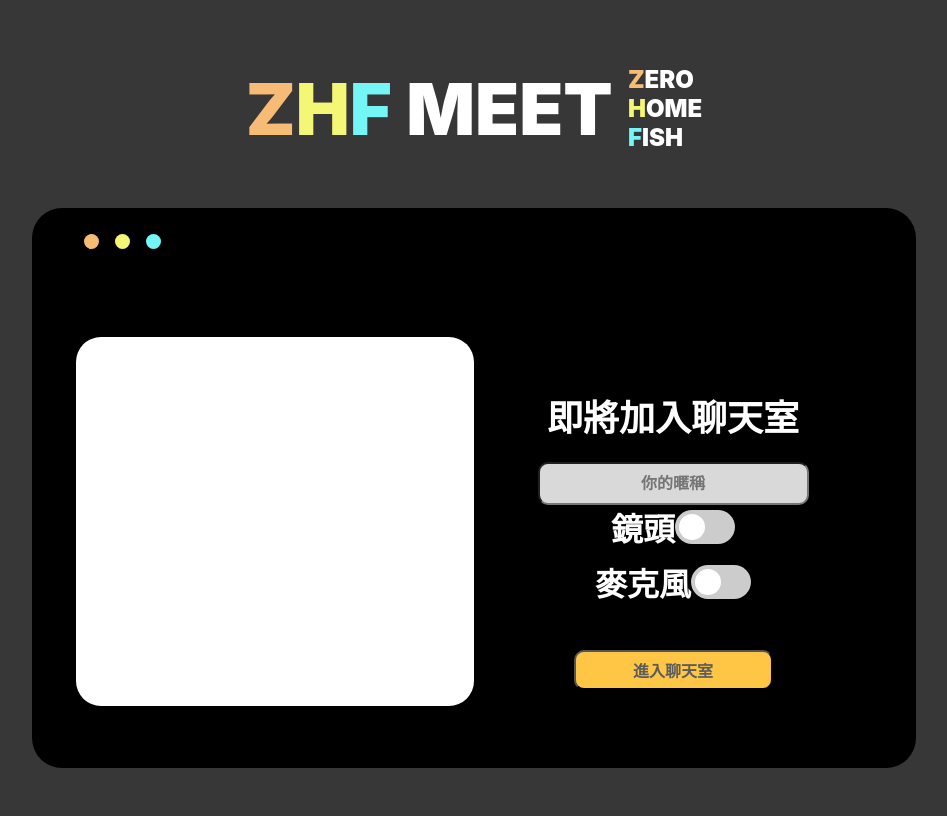
After one commit to jason01180118/aws_project, a Python web app: template templates/chatroom_added.html in a window 1280 px wide. The commit adds this page. Shown: the whole page, without its empty margins (166-1113 px from the left). Run offline with Jinja, Linux system fonts and the light colour scheme; the template is opened without the code that fills it, so the values that code supplies are empty.

Commit message:
feat: add chatroom with roomid

```diff
--- a/application.py
+++ b/application.py
@@ -12,7 +12,7 @@ socketio = SocketIO(application, cors_allowed_origins="*")
 application.add_url_rule(
     '/image', 'image', upload_file, methods=['GET', 'POST'])
 
-application.add_url_rule('/chatindex/chat', 'chat',
+application.add_url_rule('/chatroom/<room>', 'chat',
                          chat_room, methods=['GET', 'POST'])
 
 application.add_url_rule('/chatindex', 'chatindex',
--- /dev/null
+++ b/static/chatNavigate.js
@@ -0,0 +1,4 @@
+
+function myFunction() {
+  console.log(123)
+}
--- /dev/null
+++ b/templates/chatroom_added.html
@@ -0,0 +1,154 @@
+<!DOCTYPE html>
+<html lang="en" style="overflow: hidden;background-color: #373737;">
+
+<head>
+    <title>Flask_Chat_App</title>
+    <style>
+        .circle {
+            width: 100%;
+            height: 100%;
+            -moz-border-radius: 50px;
+            -webkit-border-radius: 50px;
+            border-radius: 50px;
+        }
+
+        .switch {
+            position: relative;
+            display: inline-block;
+            width: 60px;
+            height: 34px;
+        }
+
+        .switch input {
+            opacity: 0;
+            width: 0;
+            height: 0;
+        }
+
+        .slider {
+            position: absolute;
+            cursor: pointer;
+            top: 0;
+            left: 0;
+            right: 0;
+            bottom: 0;
+            background-color: #ccc;
+            -webkit-transition: .4s;
+            transition: .4s;
+        }
+
+        .slider:before {
+            position: absolute;
+            content: "";
+            height: 26px;
+            width: 26px;
+            left: 4px;
+            bottom: 4px;
+            background-color: white;
+            -webkit-transition: .4s;
+            transition: .4s;
+        }
+
+        input:checked+.slider {
+            background-color: #2196F3;
+        }
+
+        input:focus+.slider {
+            box-shadow: 0 0 1px #2196F3;
+        }
+
+        input:checked+.slider:before {
+            -webkit-transform: translateX(26px);
+            -ms-transform: translateX(26px);
+            transform: translateX(26px);
+        }
+
+        /* Rounded sliders */
+        .slider.round {
+            border-radius: 34px;
+        }
+
+        .slider.round:before {
+            border-radius: 50%;
+        }
+    </style>
+    <script src="./static/chatNavigate.js"></script>
+</head>
+
+<body style="height:100vh;">
+    <div style="width:100%; height:100%;">
+        <div style="width:100%; height:25%;display: flex;justify-content: center;">
+            <div style="width:60%; height:100%;display: flex;justify-content: center;align-items:center;">
+                <p style=" font-size: 72px; font-family:inter; color: white;padding: 1%;font-weight: 900;"><span
+                        style="color: #F6BB75">Z</span><span style="color: #F4F675">H</span><span
+                        style="color: #75F6F6">F</span> MEET</p>
+                <p style=" font-size: 24px; font-family:inter; color: white;padding: 1%;font-weight: 900;"><span
+                        style="color: #F6BB75">Z</span>ERO<br><span style="color: #F4F675">H</span>OME<br><span
+                        style="color: #75F6F6">F</span>ISH</p>
+            </div>
+        </div>
+
+        <div style="width:100%; height:70%;display: flex;justify-content: center;">
+            <div style="width:70%; height:100%;background-color: #000000;border-radius: 30px;">
+                <div style="width:100%; height:12%;display: flex;justify-content: center;">
+                    <div style="width:90%; height:100%;display: flex;align-items: center;">
+                        <div class="circle" style="width:15px; height:15px; background: #F6BB75;margin: 1%;"></div>
+                        <div class="circle" style="width:15px; height:15px; background:#F4F675;margin: 1%;"></div>
+                        <div class="circle" style="width:15px; height:15px; background: #75F6F6;margin: 1%;"></div>
+                    </div>
+                </div>
+                <div style="width:100%; height:88%;display: flex;justify-content: center;align-items: center;">
+                    <div
+                        style="width:45%; height:75%;display: flex;justify-content: center;align-content: center;background-color: #FFFFFF;border-radius: 25px;">
+                    </div>
+                    <div
+                        style="width:45%; height:75%;display: flex;justify-content: center;flex-direction: column;align-content: center;">
+                        <p
+                            style="width:100%; height:10%;font-size: 36px;font-family:inter;color: white;text-align:center;font-weight: 900;">
+                            即將加入聊天室</p>
+
+                        <div style="width:100%; height:10%;display: flex;justify-content: center;">
+                            <form action="" method="POST">
+                                <input
+                                    style="height:100%;border-radius: 10px;font-size: 16px;font-family:inter;background-color:#D9D9D9;color: #5C5C5C;text-align:center;font-weight: 700;"
+                                    type="text" name="name" class="name" placeholder="你的暱稱" />
+                            </form>
+                        </div>
+
+
+                        <div style="height:15%;display: flex;justify-content: center;align-items: center;">
+                            <p
+                                style="font-size: 32px;font-family:inter;color: white;text-align:center;font-weight: 700;">
+                                鏡頭</p>
+                            <label class="switch">
+                                <input type="checkbox">
+                                <span class="slider round"></span>
+                            </label>
+                        </div>
+                        <div style="height:15%;display: flex;justify-content: center;align-items: center;">
+                            <p
+                                style="font-size: 32px;font-family:inter;color: white;text-align:center;font-weight: 700;">
+                                麥克風</p>
+                            <label class="switch">
+                                <input type="checkbox">
+                                <span class="slider round"></span>
+                            </label>
+                        </div>
+                        <div style="width:100%; height:11%;display: flex;justify-content: center;margin-top: 10%">
+                            <button
+                                style="width:50%; height:100%;border-radius: 10px;background-color:#FFC645 ;font-size: 16px;font-family:inter;color: #5C5C5C;text-align:center;font-weight: 700;"
+                                onClick="myFunction()" type='button'>
+                                進入聊天室
+                            </button>
+                        </div>
+                    </div>
+                </div>
+            </div>
+
+        </div>
+
+    </div>
+</body>
+
+
+</html>
```
Also changed, not shown: router.py (+5 -2 lines), static/chatSocket.js (+4 -3 lines), templates/chatroom_index.html (+10 -6 lines).
